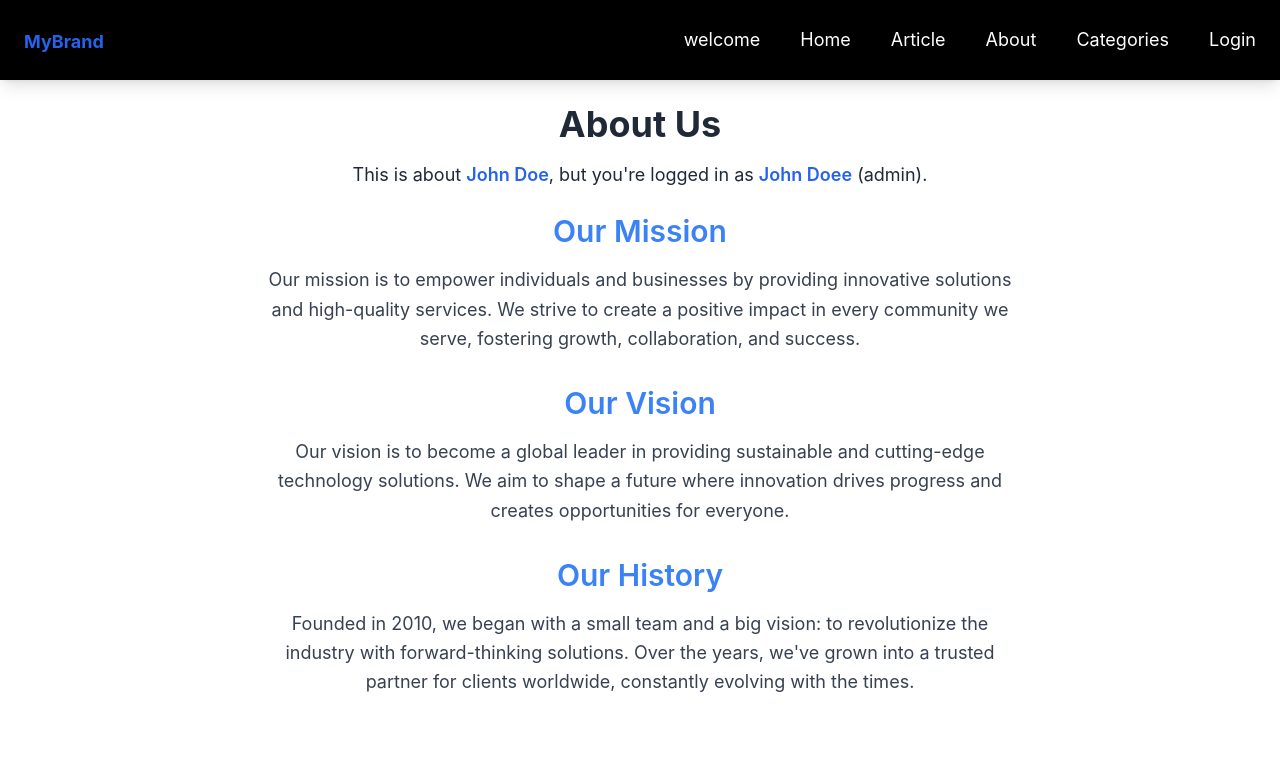
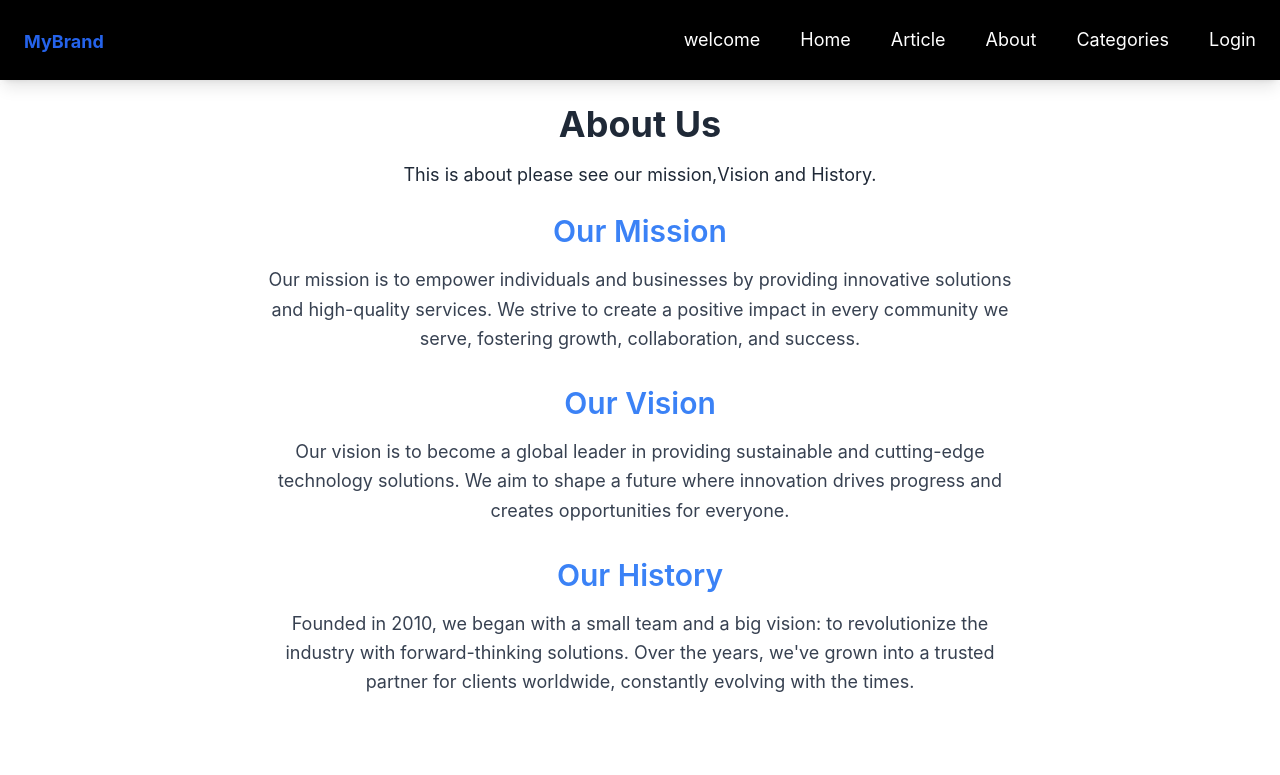
Before and after one commit to julietwainoi/gitconnectAPP, a React (Create React App) app: page /about in a window 1280 px wide. Shown: the top 775 px of the page. Built offline with nearby package versions, Linux system fonts and the light colour scheme.

Commit message:
worked on the contact  pageA

```diff
--- a/src/components/About.jsx
+++ b/src/components/About.jsx
@@ -1,8 +1,8 @@
 import React, { useContext } from 'react';
-import { UserContext } from '../UserContext';
+//import { UserContext } from '../UserContext';
 
-function About({ name }) {
-    const { user } = useContext(UserContext);
+function About() {
+    // const { user } = useContext(UserContext);
 
     return (
         <div className="flex flex-col items-center justify-center min-h-[80vh] bg-white-50 text-gray-800 p-6 rounded-lg shadow-md">
@@ -11,8 +11,8 @@ function About({ name }) {
 
             {/* Welcome Text */}
             <p className="text-lg max-w-xl text-center leading-relaxed mb-6">
-                This is about <span className="font-semibold text-blue-600">{name}</span>, but you're logged in as{' '}
-                <span className="font-semibold text-blue-600">{user.name}</span> ({user.role}).
+                This is about please see our mission,Vision and History.
+
             </p>
 
             {/* Mission Section */}
--- a/src/components/app.jsx
+++ b/src/components/app.jsx
@@ -21,9 +21,7 @@ function App() {
                             <Route path="/" element={<Test />} />
                             <Route path="/home" element={<Home />} />
                             <Route path="/article" element={<Article />} />
-                            <Route
-                                path="/about"
-                                element={<About name="John Doe" />} // Passing props here
+                            <Route path="/about" element={<About />} // Passing props here
                             />
                             <Route path="/Categories" element={<Categories />} />
                             <Route path="/AuthForm" element={<AuthForm />} />
```
